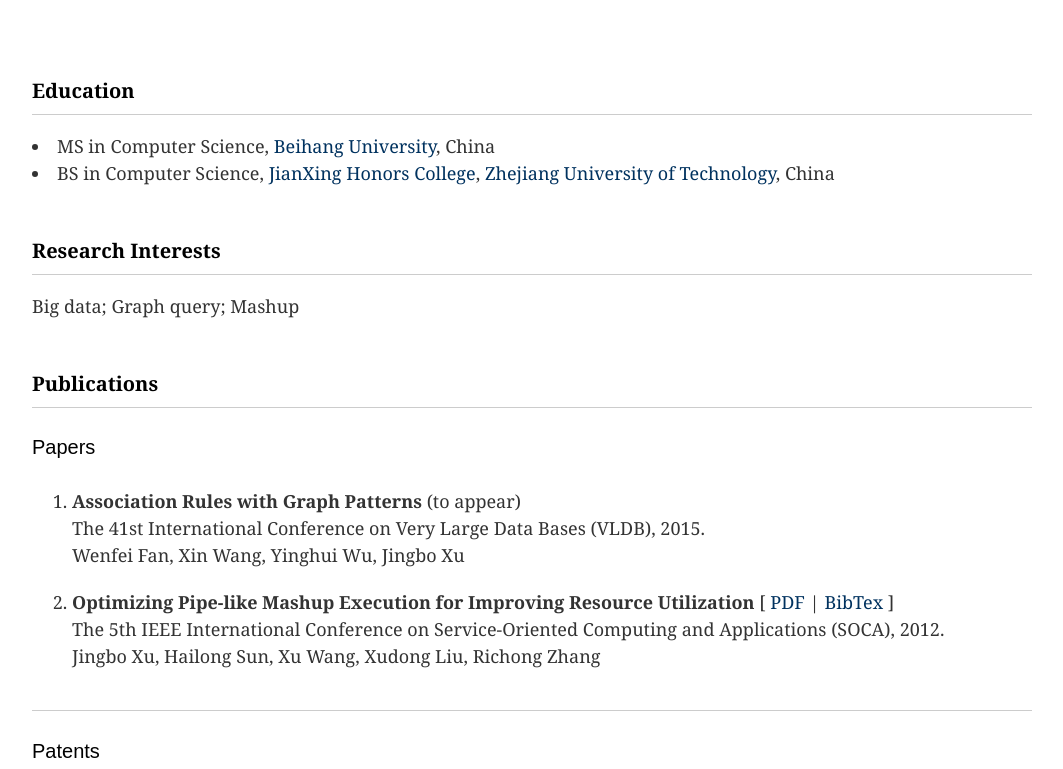
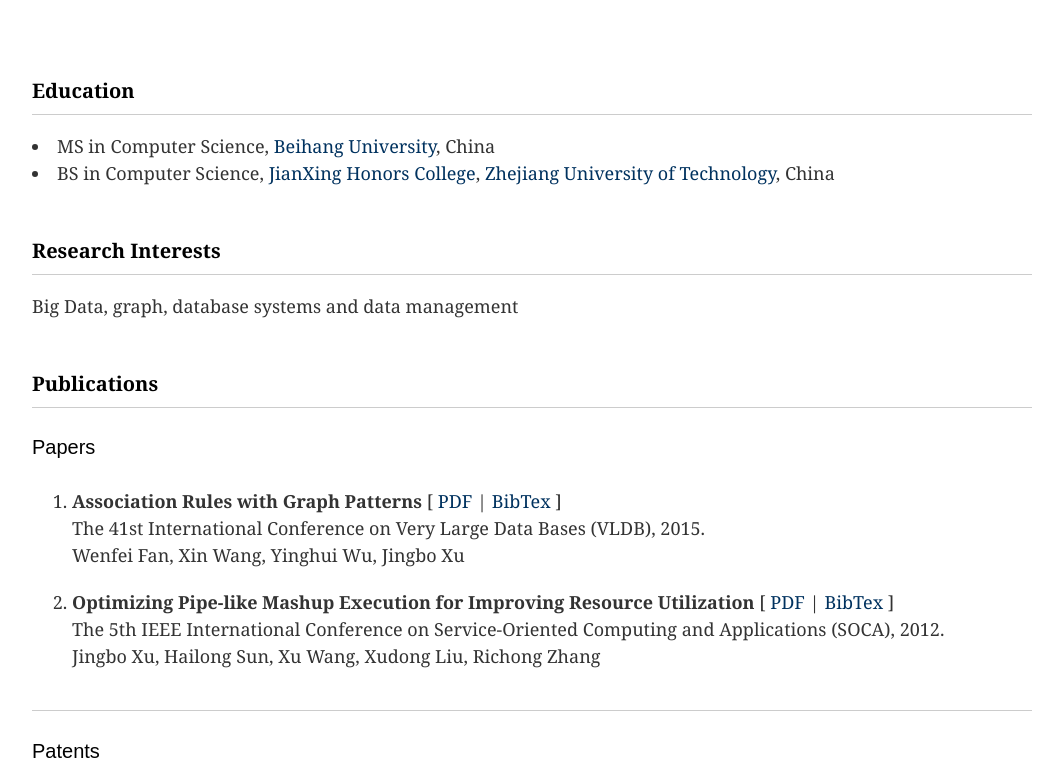
Before and after one commit to yecol/homepage-ed, a plain HTML site: page index.html in a window 1280 px wide. Shown: the part 519-1288 px from the top of the page, without its empty margins (138-1201 px from the left). Drawn offline with Linux system fonts and the light colour scheme.

Commit message:
add new paper.

```diff
--- a/index.html
+++ b/index.html
@@ -60,7 +60,7 @@
                             Research Interests
                         </h3>
                         <p>
-                            Big data; Graph query; Mashup
+                            Big Data, graph, database systems and data management
                         </p>
                     </div>
                     <div class="sec" id="publications">
@@ -70,11 +70,11 @@
                         <div class="sec-pub">
                             <h4>Papers</h4>
                             <ol>
-                                <li><span class="t">Association Rules with Graph Patterns </span> (to appear)<br/>
+                                <li><span class="t">Association Rules with Graph Patterns </span> [ <a href="publication/fan2015association.pdf" target="blank">PDF</a> | <a href="publication/fan2015association.bib" target="blank">BibTex</a> ]<br/>
                                     The 41st International Conference on Very Large Data Bases (VLDB), 2015.<br/>
                                     Wenfei Fan, Xin Wang, Yinghui Wu, Jingbo Xu
                                 </li>
-                                <li><span class="t">Optimizing Pipe-like Mashup Execution for Improving Resource Utilization</span> [ <a href="p/xu2012optimizing.pdf" target="blank">PDF</a> | <a href="p/xu2012optimizing.bib" target="blank">BibTex</a> ]<br/>
+                                <li><span class="t">Optimizing Pipe-like Mashup Execution for Improving Resource Utilization</span> [ <a href="publication/xu2012optimizing.pdf" target="blank">PDF</a> | <a href="publication/xu2012optimizing.bib" target="blank">BibTex</a> ]<br/>
                                     The 5th IEEE International Conference on Service-Oriented Computing and Applications (SOCA), 2012.<br/>
                                     Jingbo Xu, Hailong Sun, Xu Wang, Xudong Liu, Richong Zhang
                                 </li>
@@ -91,7 +91,7 @@
                         <div class="sec-pub last">
                             <h4>Thesis</h4>
                             <ol>
-                                <li><span class="t">Research and Implementation of High Performance Mashup Runtime Engine</span> [ <a href="p/thesis.pdf" target="blank">PDF</a> ]<br/>
+                                <li><span class="t">Research and Implementation of High Performance Mashup Runtime Engine</span> [ <a href="publication/thesis.pdf" target="blank">PDF</a> ]<br/>
                                 A Dissertation for the Degree of Master, Beihang University, 2012.<br/>
                                 Supervised by Prof. Xudong Liu
                             </ol>
```
Also changed, not shown: 8 other files.
